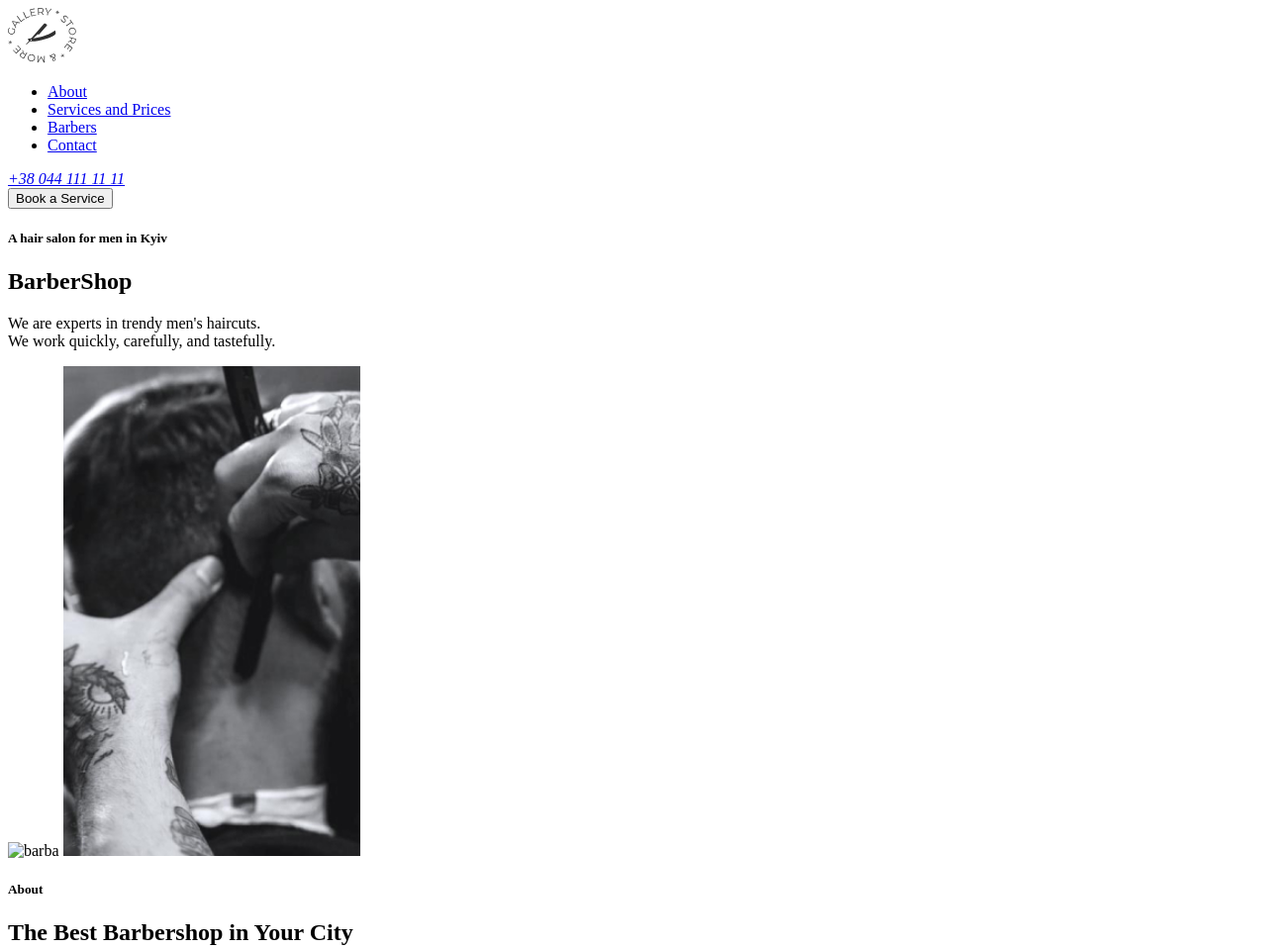
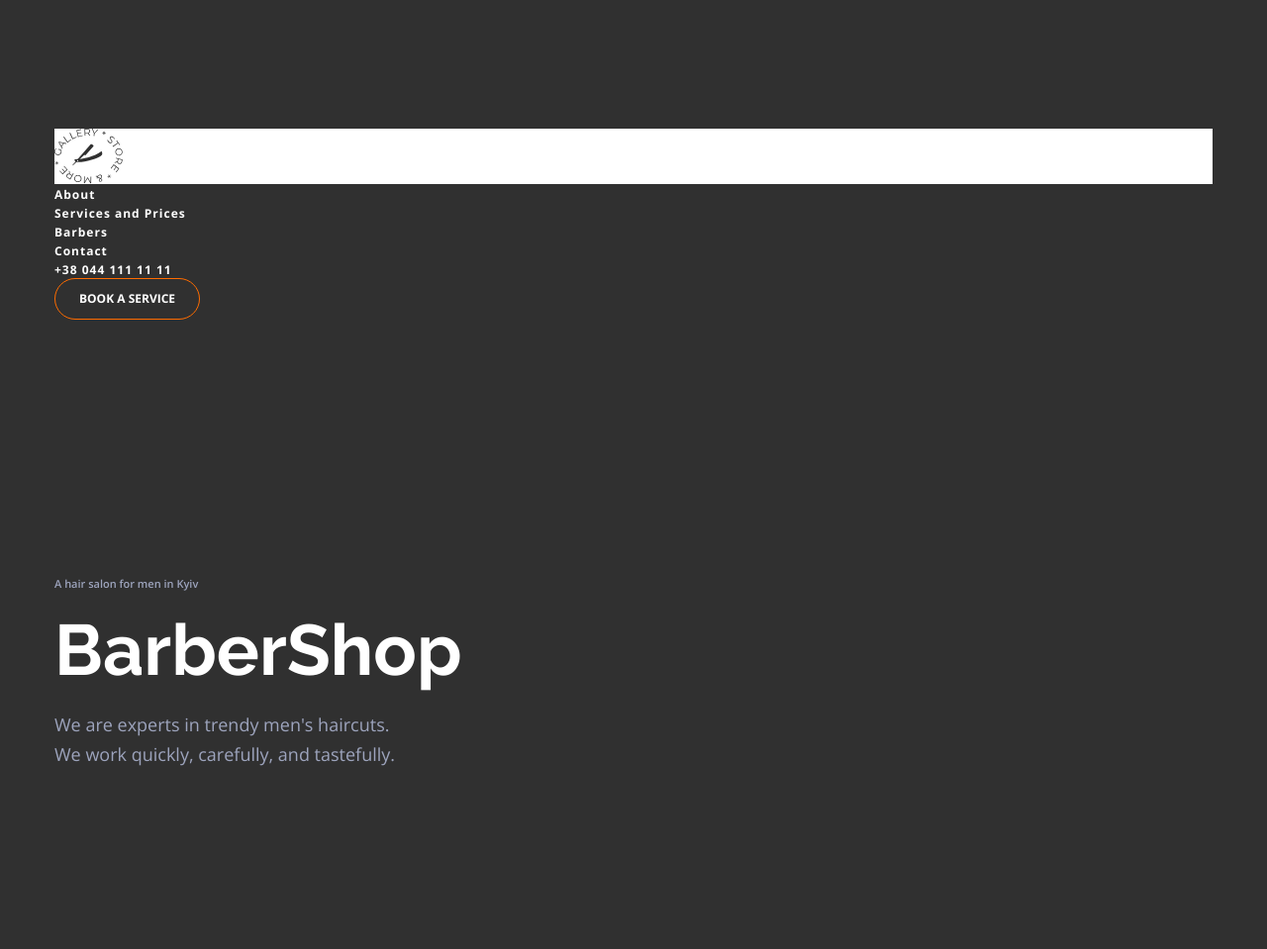
Before and after one commit to BiancaS29/BarbershopWebsite, a plain HTML site: page index.html in a window 1280 px wide. Shown: the top 959 px of the page at 99% size. Drawn offline with nearby package versions, Linux system fonts and the light colour scheme.

Commit message:
Stilizare header + hero section + about

```diff
--- a/index.html
+++ b/index.html
@@ -3,16 +3,24 @@
 <head>
     <meta charset="UTF-8">
     <title>BarberShop</title>
+    <link rel="stylesheet" href="node_modules/modern-normalize/modern-normalize.css">
+    <link rel="preconnect" href="https://fonts.googleapis.com">
+    <link rel="preconnect" href="https://fonts.gstatic.com" crossorigin>
+    <link
+        href="https://fonts.googleapis.com/css2?family=Open+Sans:ital,wght@0,300..800;1,300..800&family=Raleway:ital,wght@0,100..900;1,100..900&display=swap"
+        rel="stylesheet">
+    <link href="./styles/styles.css" rel="stylesheet"/>
 </head>
 <body>
     <!--Header Section-->
-    <header>
-        <div>
+    <header class="header">
+        <div class="container">
+        <div class="header__logo">
             <a href="#">
                 <img src="/Images/Logo.svg" alt="Logo">
             </a>
         </div>
-            <nav>
+            <nav class="header__navigation">
                 <ul>
                     <li><a href="#">About</a></li>
                     <li><a href="#">Services and Prices</a></li>
@@ -20,42 +28,48 @@
                     <li><a href="#">Contact</a></li>
                 </ul>
             </nav>
-            <address>
+            <div class="header__info">
                 <a href="tel:+38 044 111 11 11">+38 044 111 11 11</a>
-            </address>
-            <button  type="button">Book a Service</button>
+            </div>
+            <button  class="header__booking button" type="button">Book a Service</button>
+        </div>
     </header>
     <!--Main Section-->
     <main>
         <!--Hero Section-->
-        <section>
-            <h5>A hair salon for men in Kyiv</h5>
-            <h1>BarberShop</h1>
-            <p>We are experts in trendy men's haircuts.<br>
+        <section class="hero-section">
+            <div class="container">
+            <h5 class="hero-section__subtitle">A hair salon for men in Kyiv</h5>
+            <h1 class="hero-section__title">BarberShop</h1>
+            <p class="hero-section__text">We are experts in trendy men's haircuts.<br>
                We work quickly, carefully, and tastefully.</p>
+            </div>
         </section>
         <!--About Section-->
-        <section>
+        <section class="about">
+            <div class="container">
             <!--Div cu imagini-->
             <div>
-                <img src="/Images/img-1.jpg" alt="barba" width="300">
-                <img src="/Images/img-2.jpg" alt="barba" width="300">
+                <img class="about__image" src="/Images/img-1.jpg" alt="barba" width="300">
+                <img class="about__image" src="/Images/img-2.jpg" alt="barba" width="300">
             </div>
             <!--Div cu informatii-->
             <div>
-                <h5>About</h5>
-                <h2>The Best Barbershop in Your City</h2>
+                <h5 class="about__subtitle">About</h5>
+                <h2 class="about__title">The Best Barbershop in Your City</h2>
                 <p>If you want to add more confidence to your image,you are definitely in the right place.</p>
-                <p>
+                <p class="about__text">
                 We are a team that never rests on its laurels and yearns for change. And once you fall into the hands of our master,
                 you will never be the same again. We are a team that is always on the same wavelength with clients. Therefore, we are
                 always ready to improve everyone who comes to us!
                 </p>
-                <button>Book a Service</button>
+                <button class="about__button button">Book a Service</button>
+            </div>
             </div>
         </section>
         <!--Services and Prices Section-->
         <section>
+            <div class="container">
             <h5>Spend time in the company of the best craftsmen</h5>
             <h2>Services and Prices</h2>
 
@@ -72,9 +86,11 @@
                     <li><p></p>Gray Coverage <span>from 200 UAH</span></li>
                  </ul>
                  <button type="button">Book a service</button>
+            </div>
         </section>
         <!--Old School Section-->
         <section>
+            <div class="container">
             <ul>
                 <li>
                     <p><strong>600<sup>+</sup></strong></p>
@@ -98,9 +114,11 @@
                 <h2>Why do they come to us?</h2>
                 <p>Only good things are said about us. But it is better to see and feel 1 time than to read 10 times.</p>
             </div>
+            </div>
         </section>
         <!--Our Barbers Section-->
         <section>
+            <div class="container">
             <h5>FOR TRUE CONNOISSEURS OF THE ATMOSPHERE</h5>
             <h2>Our Barbers</h2>
             <div>
@@ -120,9 +138,11 @@
                     <p>Extreme Barber</p>
                 </div>
             </div>
+            </div>
         </section>
         <!--Photos Section-->
         <section>
+            <div class="container">
             <h5>In Latin, "barba" means "beard"</h5>
             <div>
                 <img src="/Images/Img6.jpg" alt="barbat_care_tunde" width="270">
@@ -130,9 +150,11 @@
                 <img src="/Images/Img8.jpg" alt="barbat_care_tunde" width="270">
                 <img src="/Images/Img9.jpg" alt="barbat_care_tunde" width="270">
             </div>
+            </div>
         </section>
         <!--Book a Service/Contact Section-->
         <section>
+            <div class="container">
             <div>
                 <h2>Book a Service</h2>
                 <button>Send</button>
@@ -147,14 +169,17 @@
                 <h5>Working Hours</h5>
                 <p>Daily from 9:00 AM till 22:00 PM</p>
             </div>
+            </div>
         </section>
     </main>
     <footer>
+        <div class="container">
         <p>&copy; Copyright 2022</p>
         <ul>
             <li>Instagram</li>
             <li>YouTube</li>
         </ul>
+        </div>
     </footer>
 </body>
 </html>
--- /dev/null
+++ b/styles/styles.css
@@ -0,0 +1,175 @@
+:root {
+    --orange: #FF6C00;
+    --white: #FFFFFF;
+    --black: #303030;
+    --grey: #9DA4BD;
+    --primary-font: 'Open sans', sans-serif;
+    --secondary-font: 'Raleway', sans-serif;
+}
+
+* {
+    margin: 0;
+    padding: 0;
+}
+
+img {
+   display: block;
+   max-width: 100%;
+   height: auto;
+}
+
+html {
+    box-sizing: border-box;
+}
+
+a {
+    text-decoration: none;
+    color: inherit;
+}
+
+body{
+    font-family: var(--primary-font);
+}
+
+/*Stilizare header*/
+
+.header{
+    background-color: var(--black);
+}
+
+.header__logo {
+    background-color: var(--white);
+}
+
+.header__navigation ul{
+    list-style: none;
+}
+
+.header__navigation a {
+    text-decoration: none;
+    font-family: var(--primary-font);
+    font-weight: 700;
+    font-size: 12px;
+    line-height: 16px;
+    letter-spacing: 1px;
+    color: var(--white);
+}
+
+.header__info a {
+    text-decoration: none;
+    font-family: var(--primary-font);
+    font-weight: 700;
+    font-size: 12px;
+    line-height: 16px;
+    letter-spacing: 1px;
+    color: var(--white);
+}
+
+.header__navigation a:hover {
+    color: var(--orange);
+}
+
+.header__booking {
+
+}
+
+.button {
+    font-family: var(--primary-font);
+    font-weight: 700;
+    font-size: 12px;
+    line-height: 16px;
+    background-color: transparent;
+    color: var(--white);
+    text-transform: uppercase;
+    padding: 12px 24px;
+    border: 1px solid var(--orange);
+    border-radius: 25px;
+    cursor: pointer;
+}
+
+.button:hover {
+    color: var(--white);
+    background-color: var(--orange);
+}
+
+/*Stilizare Hero Section*/
+
+.hero-section {
+    background-color: var(--black);
+    height: 100vh;
+}
+
+.hero-section__subtitle {
+    font-size: 11px;
+    font-family: var(--primary-font);
+    font-weight: 600;
+    line-height: 14px;
+    color: var(--grey);
+    margin-bottom: 20px;
+}
+
+.hero-section__title {
+    font-family: var(--secondary-font);
+    font-weight: 700;
+    font-size: 72px;
+    line-height: 80px;
+    color: var(--white);
+    margin-bottom: 20px;
+
+}
+
+.hero-section__text {
+    font-family: var(--primary-font);
+    font-size: 18px;
+    font-weight: 400;
+    line-height: 30px;
+    color: var(--grey);
+}
+
+/*Stilizare About Section*/
+
+.about{
+
+}
+
+.about__image {
+    display: inline-block;
+    width: 270px;
+    height: 445px;
+}
+
+.about__subtitle {
+    font-size: 11px;
+    font-family: var(--primary-font);
+    font-weight: 600;
+    line-height: 14px;
+    color: var(--black);
+    margin-bottom: 20px;
+}
+
+.about__title {
+    font-family: var(--secondary-font);
+    font-weight: 700;
+    font-size: 42px;
+    line-height: 50px;
+    color: var(--black);
+    margin-bottom: 20px;
+}
+
+.about__text {
+    font-family: var(--primary-font);
+    font-size: 18px;
+    font-weight: 400;
+    line-height: 30px;
+    color: var(--black);
+    margin-bottom: 20px
+}
+
+.about__button {
+    color: var(--black);
+    margin-top: 40px;
+}
+
+.container {
+    padding: 130px 55px;
+}
```
